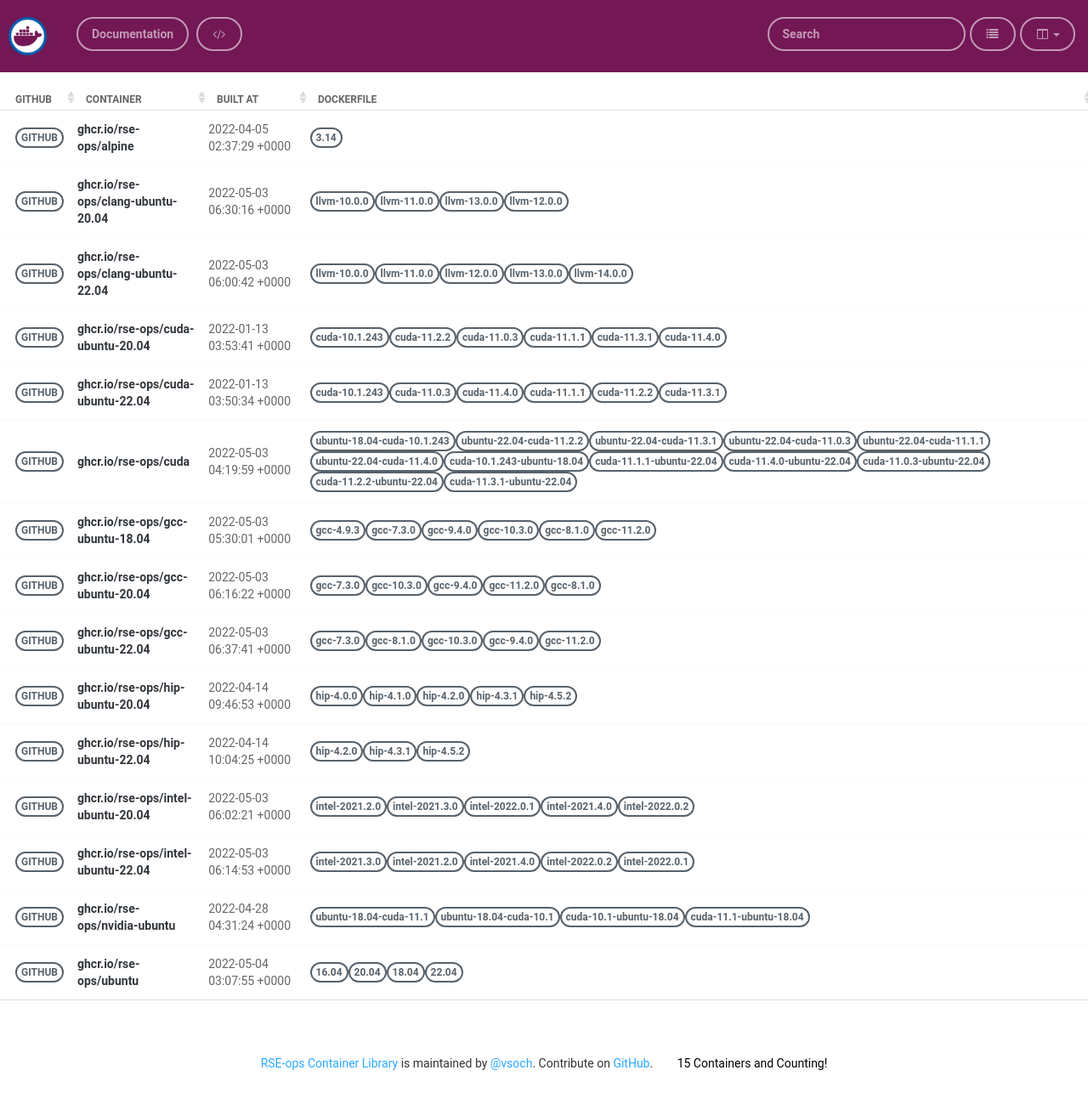
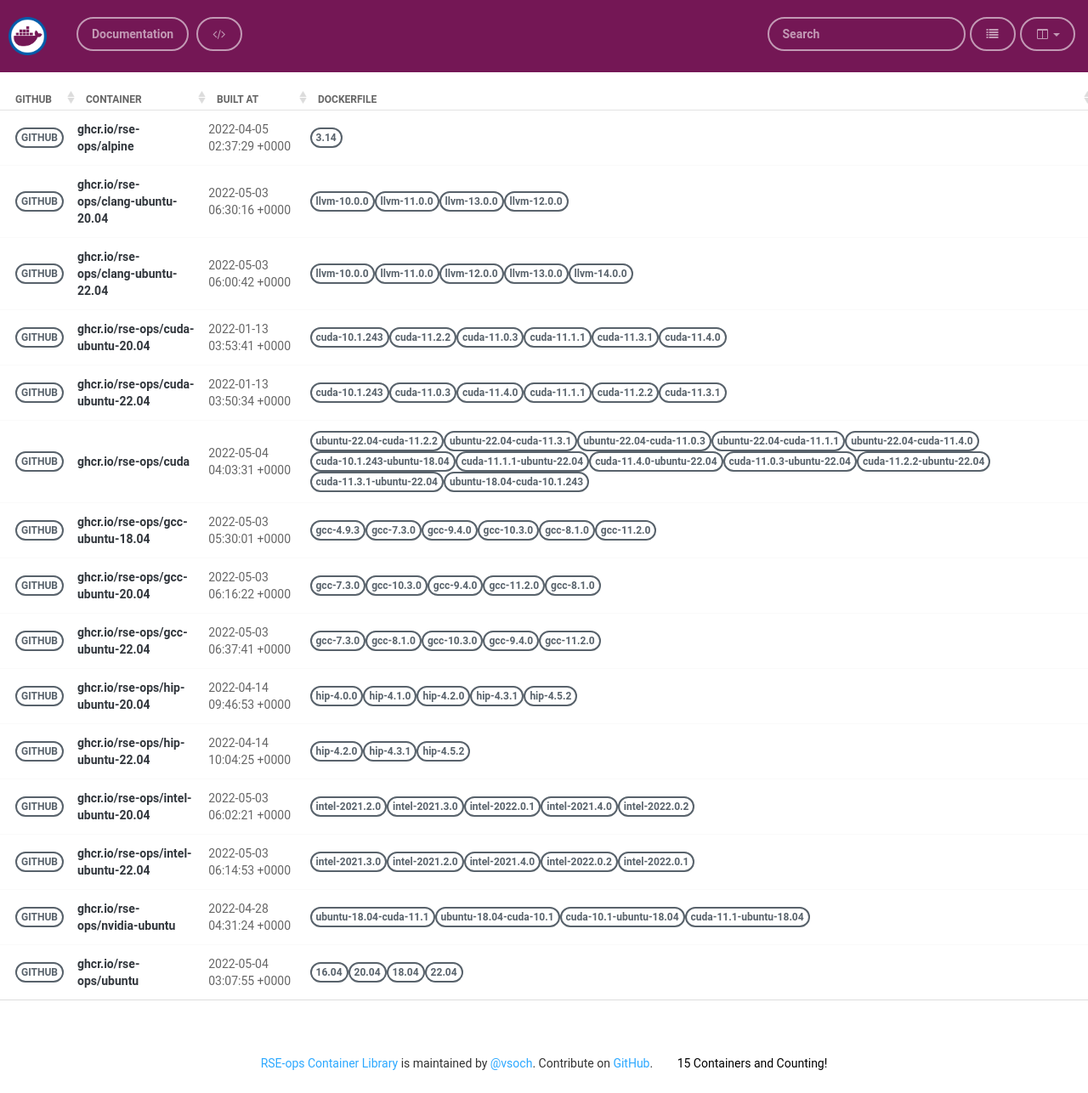
Before and after one commit to rse-ops/docker-images, a Jekyll site: the page built from pages/index.md, in a window 1280 px wide. Shown: the whole page at 85% size. Built offline with Jekyll 4.4.1, drawn with Linux system fonts in a browser that asks for light colours; nearby versions of some CDN libraries; part of the change alters nothing that is shown.

Commit message:
Automated push to update library 2022-05-04

```diff
--- a/_library/ghcr.io-rse-ops-cuda.md
+++ b/_library/ghcr.io-rse-ops-cuda.md
@@ -1,14 +1,11 @@
 ---
 layout: container
 name: ghcr.io/rse-ops/cuda
-updated_at: 2022-05-03 04:19:59.629543
+updated_at: 2022-05-04 04:03:31.412363
 
 
 container_url: https://github.com/orgs/rse-ops/packages/container/package/cuda
 versions:
- - tag: ubuntu-18.04-cuda-10.1.243
-   dockerfile: https://github.com/rse-ops/docker-images/blob/main/ubuntu/cuda/Dockerfile
-   manifest: https://crane.ggcr.dev/manifest/ghcr.io/rse-ops/cuda:ubuntu-18.04-cuda-10.1.243
  - tag: ubuntu-22.04-cuda-11.2.2
    dockerfile: https://github.com/rse-ops/docker-images/blob/main/ubuntu/cuda/Dockerfile
    manifest: https://crane.ggcr.dev/manifest/ghcr.io/rse-ops/cuda:ubuntu-22.04-cuda-11.2.2
@@ -42,5 +39,8 @@ versions:
  - tag: cuda-11.3.1-ubuntu-22.04
    dockerfile: https://github.com/rse-ops/docker-images/blob/main/ubuntu/cuda/Dockerfile
    manifest: https://crane.ggcr.dev/manifest/ghcr.io/rse-ops/cuda:cuda-11.3.1-ubuntu-22.04
+ - tag: ubuntu-18.04-cuda-10.1.243
+   dockerfile: https://github.com/rse-ops/docker-images/blob/main/ubuntu/cuda/Dockerfile
+   manifest: https://crane.ggcr.dev/manifest/ghcr.io/rse-ops/cuda:ubuntu-18.04-cuda-10.1.243
 
 ---
```
